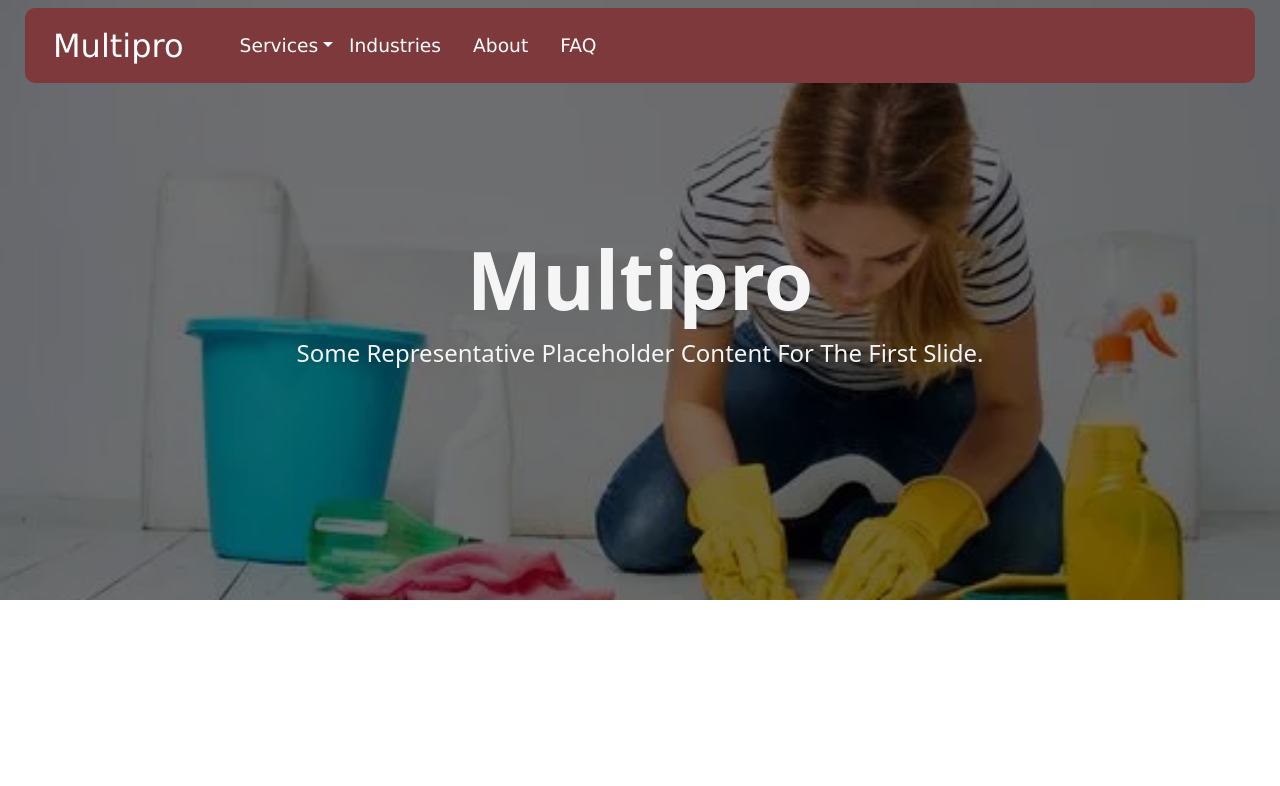
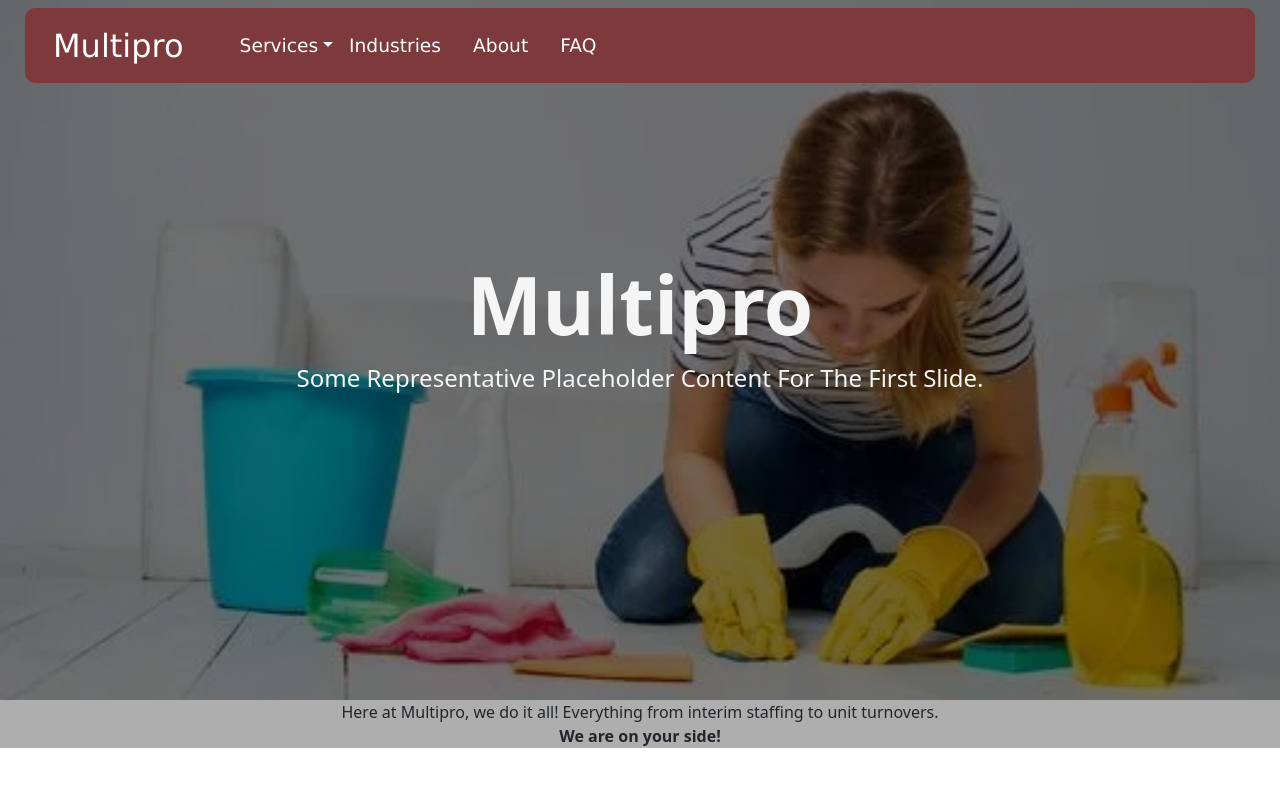
Before and after one commit to grossregan/multipro-frontend, a React (Vite) app: page /ims in a window 1280 px wide. Shown: the top 786 px of the page. Built offline with nearby package versions, Linux system fonts and the light colour scheme.

Commit message:
Add text container

```diff
--- /dev/null
+++ b/src/Home.css
@@ -0,0 +1,3 @@
+.r-color {
+    background-color: rgb(174, 174, 174);
+}
--- a/src/Home.tsx
+++ b/src/Home.tsx
@@ -2,6 +2,7 @@ import Navbar from "./components/Navbar";
 import Carousel from "./components/Carousel";
 import MaintenancePage from "./MaintenancePage";
 import { BrowserRouter as Router, Route, Routes } from "react-router-dom";
+import "./Home.css";
 
 const Home = () => {
   return (
@@ -20,6 +21,14 @@ const Home = () => {
           <Carousel />
         </Router>
       </div>
+      <div>
+        <div className="container-fluid text-center">
+          <div className="row r-color">
+                <text>Here at Multipro, we do it all! Everything from interim staffing to unit turnovers.</text>
+                <strong>We are on your side!</strong>
+          </div>
+        </div>
+      </div>
     </>
   );
 };
--- a/src/components/Carousel.css
+++ b/src/components/Carousel.css
@@ -1,5 +1,5 @@
 .c-item {
-    height: 600px;
+    height: 700px;
 }
 
 .c-img {
```
